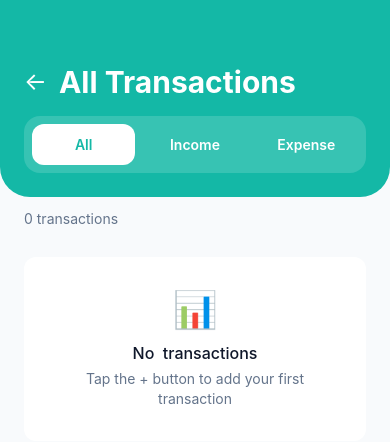
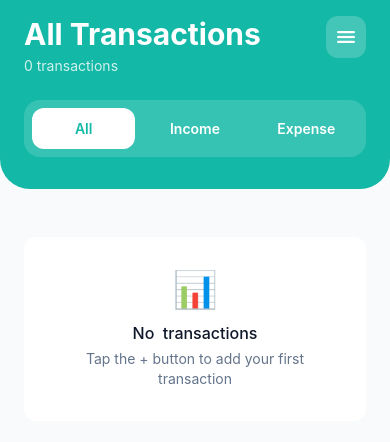
Before and after one commit to Bisheshwar-Das/ExpenSense, a React Native app: screen /Transactions in a window 390 px wide. Shown: the top 442 px of the page. Built offline with nearby package versions, Linux system fonts and the light colour scheme; what react-native-worklets would draw is missing.

Commit message:
create reusable AppHeader and DrawerMenu components

```diff
--- /dev/null
+++ b/src/components/AppHeader.tsx
@@ -0,0 +1,52 @@
+// components/AppHeader.tsx
+import React, { useState } from 'react';
+import { View, Text, TouchableOpacity } from 'react-native';
+import { useSafeAreaInsets } from 'react-native-safe-area-context';
+import { Ionicons } from '@expo/vector-icons';
+import DrawerMenu from './DrawerMenu';
+
+interface AppHeaderProps {
+  title: string;
+  subtitle?: string;
+  icon?: string;
+  children?: React.ReactNode; // For balance cards, tabs, etc.
+}
+
+export default function AppHeader({ title, subtitle, icon, children }: AppHeaderProps) {
+  const insets = useSafeAreaInsets();
+  const [menuVisible, setMenuVisible] = useState(false);
+
+  return (
+    <>
+      <View
+        className="bg-primary pb-8 px-6 rounded-b-[30px]"
+        style={{ paddingTop: insets.top + 16 }}
+      >
+        {/* Header Row with Title and Menu */}
+        <View className="flex-row justify-between items-start mb-6">
+          <View className="flex-1">
+            <Text className="text-white text-3xl font-bold mb-1">
+              {icon && `${icon} `}
+              {title}
+            </Text>
+            {subtitle && <Text className="text-white/80 text-sm">{subtitle}</Text>}
+          </View>
+
+          {/* Hamburger Menu Icon */}
+          <TouchableOpacity
+            onPress={() => setMenuVisible(true)}
+            className="bg-white/20 p-2 rounded-xl ml-3"
+          >
+            <Ionicons name="menu" size={24} color="#FFFFFF" />
+          </TouchableOpacity>
+        </View>
+
+        {/* Custom Content (balance cards, tabs, etc.) */}
+        {children}
+      </View>
+
+      {/* Drawer Menu */}
+      <DrawerMenu visible={menuVisible} onClose={() => setMenuVisible(false)} />
+    </>
+  );
+}
--- /dev/null
+++ b/src/components/DrawerMenu.tsx
@@ -0,0 +1,132 @@
+// components/DrawerMenu.tsx
+import React from 'react';
+import { View, Text, TouchableOpacity, Modal, Pressable, ScrollView, Alert } from 'react-native';
+import { Ionicons } from '@expo/vector-icons';
+import { useNavigation } from '@react-navigation/native';
+import { RootNavigationProp } from '../navigation/types';
+import { useSettings } from '../contexts/SettingsContext';
+
+interface DrawerMenuProps {
+  visible: boolean;
+  onClose: () => void;
+}
+
+export default function DrawerMenu({ visible, onClose }: DrawerMenuProps) {
+  const navigation = useNavigation<RootNavigationProp>();
+  const { currency } = useSettings();
+
+  const handleNavigate = (screen: any) => {
+    onClose();
+    // Small delay so drawer closes before navigation
+    setTimeout(() => {
+      navigation.navigate(screen);
+    }, 300);
+  };
+
+  const handleComingSoon = (feature: string) => {
+    Alert.alert('Coming Soon! 🚀', `${feature} will be available in a future update.`);
+  };
+
+  const menuItems = [
+    {
+      icon: 'settings-outline',
+      label: 'Settings',
+      onPress: () => handleNavigate('Settings'),
+      color: '#0891B2',
+    },
+    {
+      icon: 'bar-chart-outline',
+      label: 'Reports',
+      onPress: () => handleComingSoon('Reports'),
+      color: '#8B5CF6',
+      badge: 'Soon',
+    },
+    {
+      icon: 'download-outline',
+      label: 'Export Data',
+      onPress: () => handleComingSoon('Export Data'),
+      color: '#10B981',
+      badge: 'Soon',
+    },
+    {
+      icon: 'information-circle-outline',
+      label: 'About',
+      onPress: () => handleComingSoon('About'),
+      color: '#F59E0B',
+    },
+    {
+      icon: 'mail-outline',
+      label: 'Contact Support',
+      onPress: () => handleComingSoon('Contact Support'),
+      color: '#EF4444',
+    },
+  ];
+
+  return (
+    <Modal animationType="slide" transparent={true} visible={visible} onRequestClose={onClose}>
+      {/* Backdrop */}
+      <Pressable className="flex-1 bg-black/50" onPress={onClose}>
+        {/* Drawer - slides from RIGHT */}
+        <Pressable
+          className="absolute right-0 top-0 bottom-0 w-4/5 bg-white"
+          onPress={e => e.stopPropagation()}
+        >
+          <ScrollView className="flex-1">
+            {/* Header */}
+            <View className="bg-primary p-6 pt-16">
+              <View className="flex-row items-center justify-between mb-2">
+                <Text className="text-white text-2xl font-bold">Expen$ense</Text>
+                <TouchableOpacity onPress={onClose} className="p-2">
+                  <Ionicons name="close" size={24} color="#FFFFFF" />
+                </TouchableOpacity>
+              </View>
+              <Text className="text-white/80 text-sm">Personal Finance Manager</Text>
+            </View>
+
+            {/* Menu Items */}
+            <View className="p-4">
+              {menuItems.map((item, index) => (
+                <TouchableOpacity
+                  key={index}
+                  onPress={item.onPress}
+                  className="flex-row items-center p-4 rounded-xl mb-2 bg-background"
+                >
+                  {/* Icon */}
+                  <View
+                    className="w-10 h-10 rounded-xl items-center justify-center mr-3"
+                    style={{ backgroundColor: item.color + '20' }}
+                  >
+                    <Ionicons name={item.icon as any} size={20} color={item.color} />
+                  </View>
+
+                  {/* Label */}
+                  <Text className="flex-1 text-textPrimary font-medium text-base">
+                    {item.label}
+                  </Text>
+
+                  {/* Badge (if any) */}
+                  {item.badge && (
+                    <View className="bg-primary/10 px-2 py-1 rounded-full">
+                      <Text className="text-primary text-xs font-semibold">{item.badge}</Text>
+                    </View>
+                  )}
+
+                  {/* Arrow */}
+                  <Ionicons name="chevron-forward" size={20} color="#94A3B8" />
+                </TouchableOpacity>
+              ))}
+            </View>
+
+            {/* Footer */}
+            <View className="p-6 border-t border-border mt-auto">
+              <Text className="text-textSecondary text-xs text-center mb-2">Expen$ense v1.0.0</Text>
+              <Text className="text-textSecondary text-xs text-center">
+                Made with ❤️ for better money management
+              </Text>
+            </View>
+          </ScrollView>
+        </Pressable>
+      </Pressable>
+    </Modal>
+  );
+}
--- a/src/screens/ReportsScreen.tsx
+++ b/src/screens/ReportsScreen.tsx
@@ -4,14 +4,13 @@ import { View, Text, ScrollView, TouchableOpacity, Dimensions } from 'react-nati
 import { useTransactions } from '../contexts/TransactionContext';
 import { EXPENSE_CATEGORIES } from '../types';
 import { useSettings } from '../contexts/SettingsContext';
-import { useSafeAreaInsets } from 'react-native-safe-area-context';
+import AppHeader from '../components/AppHeader';
 
 const SCREEN_WIDTH = Dimensions.get('window').width;
 
 export default function ReportsScreen() {
   const { transactions } = useTransactions();
   const { currency } = useSettings();
-  const insets = useSafeAreaInsets();
   const [selectedPeriod, setSelectedPeriod] = useState<'week' | 'month' | 'year'>('month');
 
   // Get date range based on selected period
@@ -109,13 +108,7 @@ export default function ReportsScreen() {
   return (
     <ScrollView className="flex-1 bg-background">
       {/* Header */}
-      <View
-        className="bg-primary pt-16 pb-8 px-6 rounded-b-[30px]"
-        style={{ paddingTop: insets.top + 8 }}
-      >
-        <Text className="text-white text-3xl font-bold mb-1">📊 Reports</Text>
-        <Text className="text-white/80 text-sm mb-6">Analyze your spending</Text>
-
+      <AppHeader icon="📊" title="Reports" subtitle="Analyze your spending">
         {/* Period Selector */}
         <View className="bg-white/15 p-2 rounded-2xl flex-row gap-2">
           {(['week', 'month', 'year'] as const).map(period => (
@@ -136,7 +129,7 @@ export default function ReportsScreen() {
             </TouchableOpacity>
           ))}
         </View>
-      </View>
+      </AppHeader>
 
       <View className="p-6">
         {/* Summary Cards */}
--- a/src/screens/TransactionsScreen.tsx
+++ b/src/screens/TransactionsScreen.tsx
@@ -7,13 +7,12 @@ import { useTransactions } from '../contexts/TransactionContext';
 import { useSettings } from '../contexts/SettingsContext';
 import { RootNavigationProp } from '../navigation/types';
 import { TransactionType } from '../types';
-import { useSafeAreaInsets } from 'react-native-safe-area-context';
+import AppHeader from '../components/AppHeader';
 
 export default function TransactionsScreen() {
   const navigation = useNavigation<RootNavigationProp>();
   const { transactions, deleteTransaction } = useTransactions();
   const { currency } = useSettings();
-  const insets = useSafeAreaInsets();
 
   const [filterType, setFilterType] = useState<'all' | TransactionType>('all');
 
@@ -89,17 +88,10 @@ export default function TransactionsScreen() {
   return (
     <View className="flex-1 bg-background">
       {/* Header */}
-      <View
-        className="bg-primary pt-16 pb-6 px-6 rounded-b-[30px]"
-        style={{ paddingTop: insets.top + 8 }}
+      <AppHeader
+        title="All Transactions"
+        subtitle={`${filteredTransactions.length} ${filteredTransactions.length === 1 ? 'transaction' : 'transactions'}`}
       >
-        <View className="flex-row items-center mb-4">
-          <TouchableOpacity onPress={() => navigation.goBack()} className="mr-3">
-            <Text className="text-white text-2xl">←</Text>
-          </TouchableOpacity>
-          <Text className="text-white text-3xl font-bold">All Transactions</Text>
-        </View>
-
         {/* Filter Tabs */}
         <View className="bg-white/15 p-2 rounded-2xl flex-row gap-2">
           {(['all', 'income', 'expense'] as const).map(type => (
@@ -120,18 +112,10 @@ export default function TransactionsScreen() {
             </TouchableOpacity>
           ))}
         </View>
-      </View>
-
-      {/* Transaction Count */}
-      <View className="px-6 py-3">
-        <Text className="text-textSecondary text-sm">
-          {filteredTransactions.length}{' '}
-          {filteredTransactions.length === 1 ? 'transaction' : 'transactions'}
-        </Text>
-      </View>
+      </AppHeader>
 
       {/* Transactions List */}
-      <ScrollView className="flex-1 px-6">
+      <ScrollView className="flex-1 pt-8 px-6">
         {filteredTransactions.length === 0 ? (
           <View className="bg-card p-8 rounded-xl items-center mt-4">
             <Text className="text-4xl mb-3">📊</Text>
--- a/src/screens/WalletsScreen.tsx
+++ b/src/screens/WalletsScreen.tsx
@@ -6,6 +6,7 @@ import { Wallet } from '../types';
 import { useSettings } from '../contexts/SettingsContext';
 import WalletModal from '../components/WalletModal';
 import { useSafeAreaInsets } from 'react-native-safe-area-context';
+import AppHeader from '@/components/AppHeader';
 
 export default function WalletsScreen() {
   const { transactions } = useTransactions();
@@ -72,13 +73,7 @@ export default function WalletsScreen() {
     <>
       <ScrollView className="flex-1 bg-background">
         {/* Header */}
-        <View
-          className="bg-primary pt-16 pb-8 px-6 rounded-b-[30px]"
-          style={{ paddingTop: insets.top + 8 }}
-        >
-          <Text className="text-white text-3xl font-bold mb-1">💰 Wallets</Text>
-          <Text className="text-white/80 text-sm mb-6">Manage your accounts</Text>
-
+        <AppHeader icon="💰" title="Wallets" subtitle="Manage your accounts">
           {/* Total Balance Card */}
           <View className="bg-white/15 p-5 rounded-2xl">
             <Text className="text-white/80 text-sm mb-1">Total Balance</Text>
@@ -87,7 +82,7 @@ export default function WalletsScreen() {
               {totalBalance.toFixed(2)}
             </Text>
           </View>
-        </View>
+        </AppHeader>
 
         {/* Wallet List */}
         <View className="p-6">
```
Also changed, not shown: src/screens/DashboardScreen.tsx (+6 -25 lines), src/screens/GoalsScreen.tsx (+7 -8 lines).
